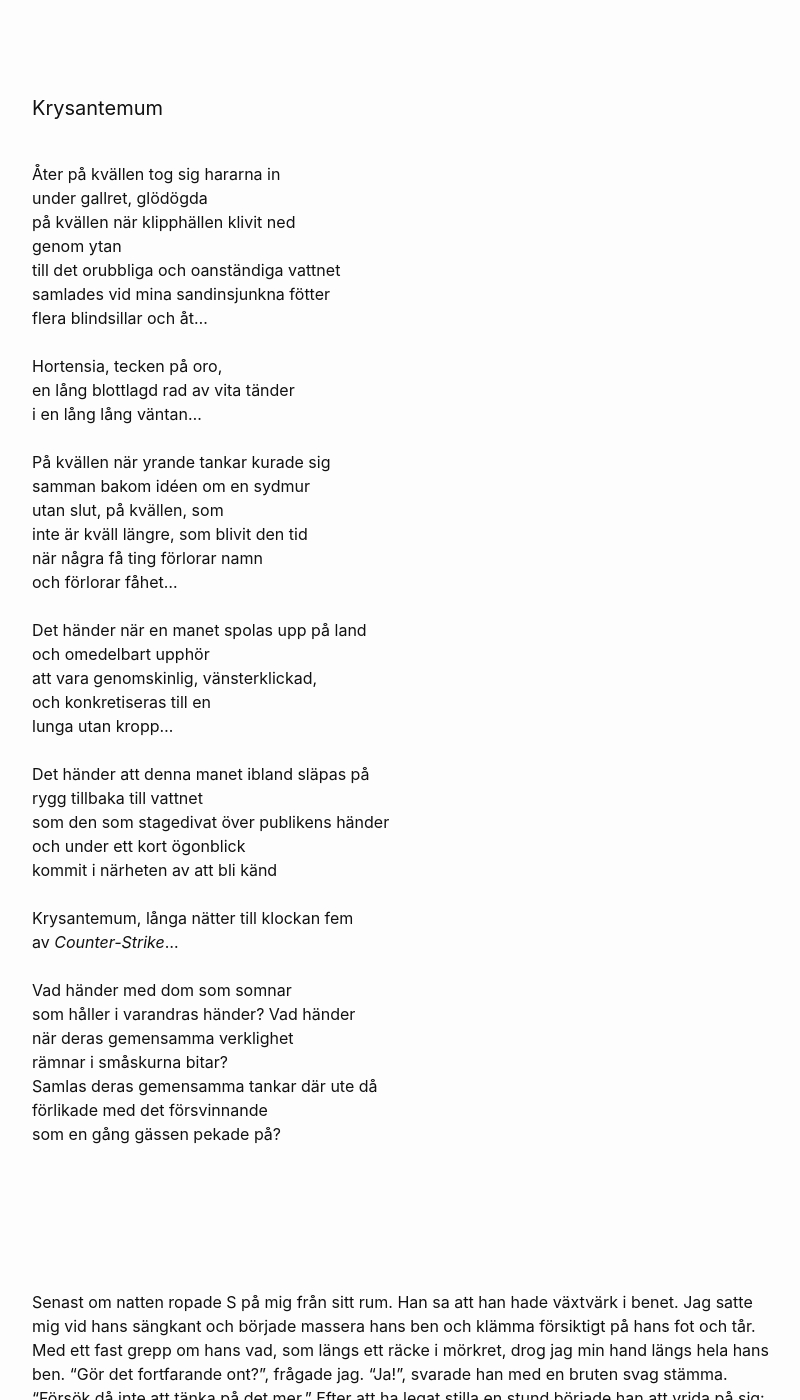
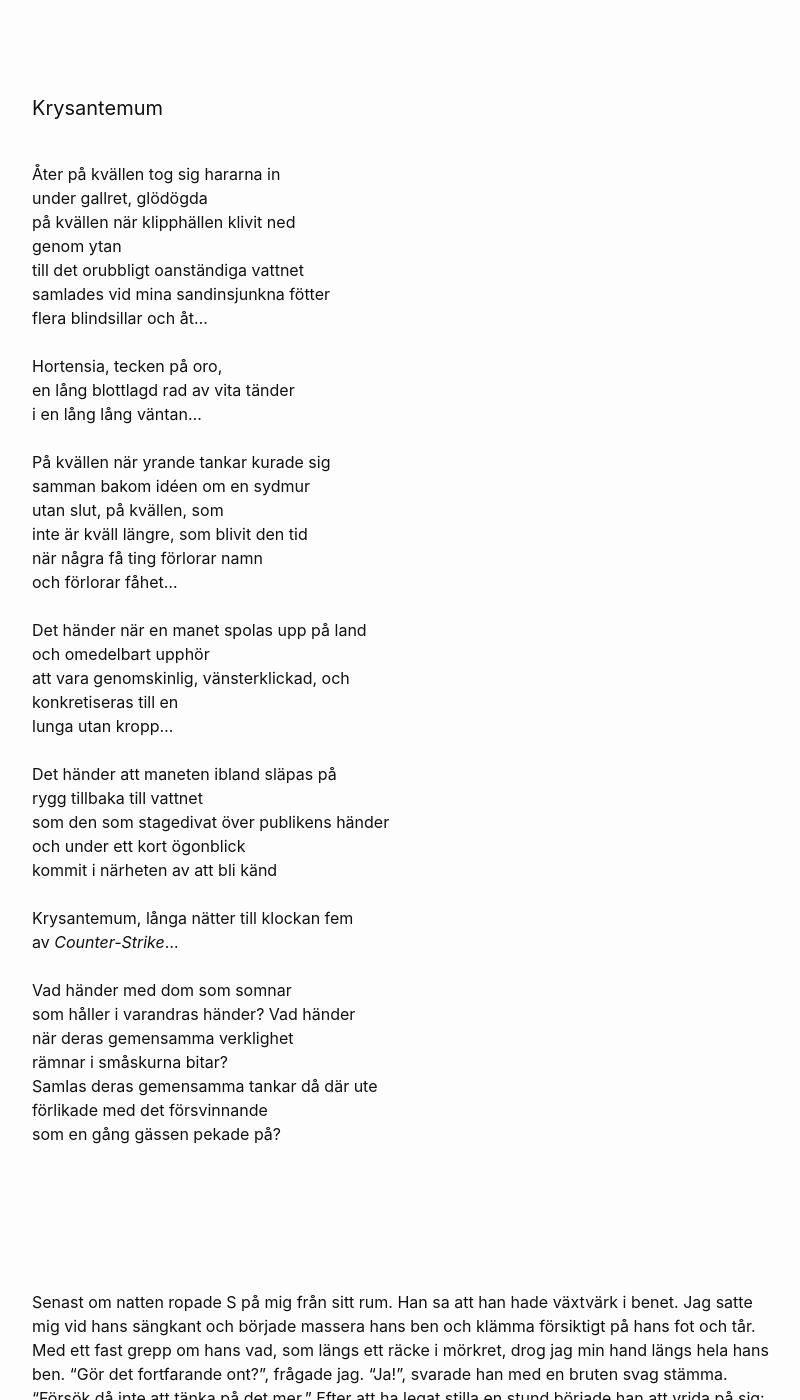
Before and after one commit to terr4form4/terr4form4.github.io, a Jekyll site: the page built from _posts/poesi/2024-01-03-dikter-2023-2024.md, in a window 1280 px wide and 1400 px high, scrolled down 9365 px. Shown: the whole window, without its empty margins (238-1038 px from the left). Built offline with Jekyll 4.4.1, drawn with Linux system fonts in a browser that asks for light colours; comment, search, counter and statistics services are not loaded.

Commit message:
Krysantemum

```diff
--- a/_posts/poesi/2024-01-03-dikter-2023-2024.md
+++ b/_posts/poesi/2024-01-03-dikter-2023-2024.md
@@ -391,7 +391,7 @@ den i verklighet bittra smaken.<br/>
 under gallret, glödögda<br/>
 på kvällen när klipphällen klivit ned<br/>
 genom ytan<br/>
-till det orubbliga och oanständiga vattnet<br/>
+till det orubbligt oanständiga vattnet<br/>
 samlades vid mina sandinsjunkna fötter<br/>
 flera blindsillar och åt...<br/>
 <br/>
@@ -408,11 +408,11 @@ och förlorar fåhet...<br/>
 <br/>
 Det händer när en manet spolas upp på land<br/>
 och omedelbart upphör<br/>
-att vara genomskinlig, vänsterklickad,<br/>
-och konkretiseras till en<br/>
+att vara genomskinlig, vänsterklickad, och<br/>
+konkretiseras till en<br/>
 lunga utan kropp...<br/>
 <br/>
-Det händer att denna manet ibland släpas på<br/>
+Det händer att maneten ibland släpas på<br/>
 rygg tillbaka till vattnet<br/>
 som den som stagedivat över publikens händer<br/>
 och under ett kort ögonblick<br/>
@@ -425,7 +425,7 @@ Vad händer med dom som somnar<br/>
 som håller i varandras händer? Vad händer<br/>
 när deras gemensamma verklighet<br/>
 rämnar i småskurna bitar?<br/>
-Samlas deras gemensamma tankar där ute då<br/>
+Samlas deras gemensamma tankar då där ute<br/>
 förlikade med det försvinnande<br/>
 som en gång gässen pekade på?<br/>
 <br/>
```
